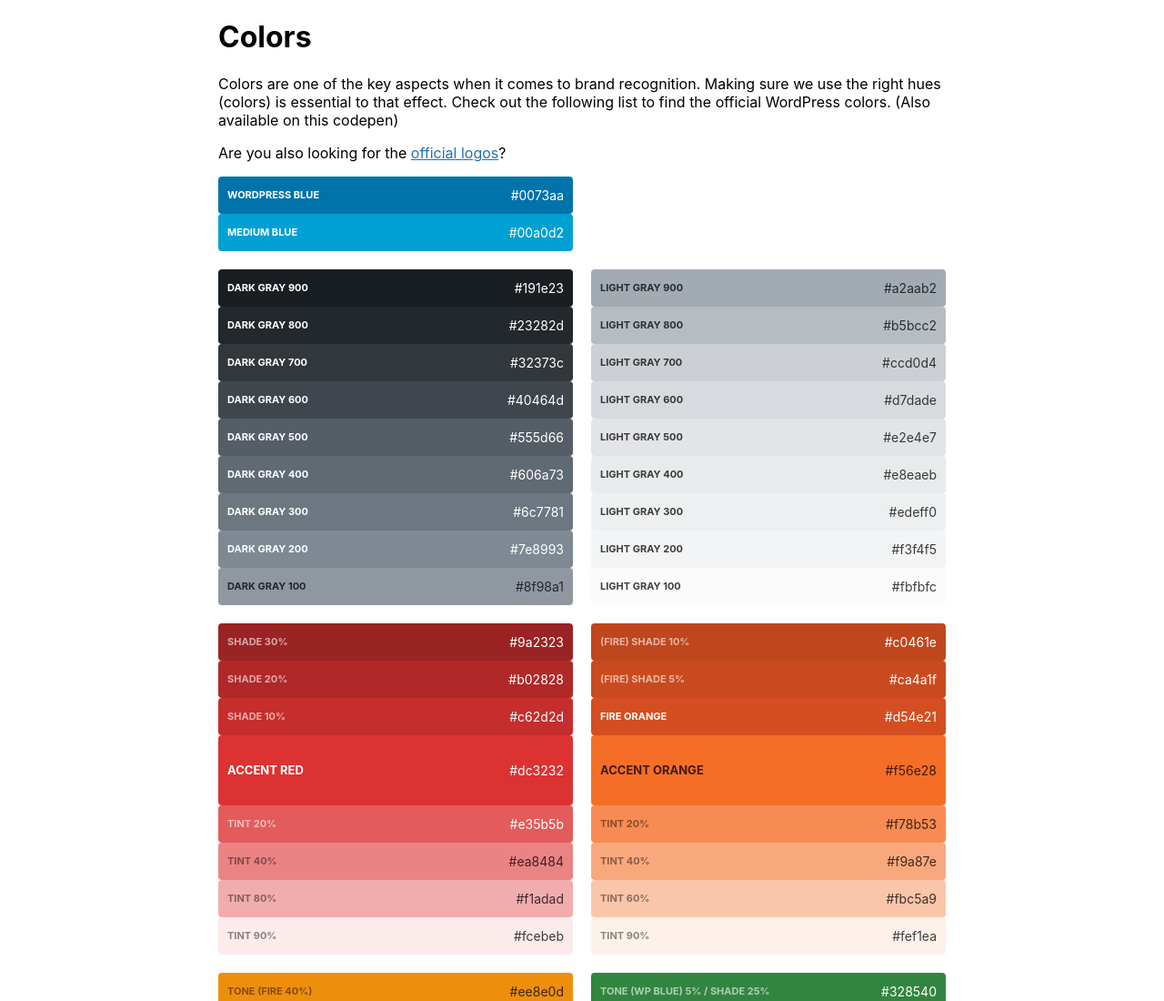
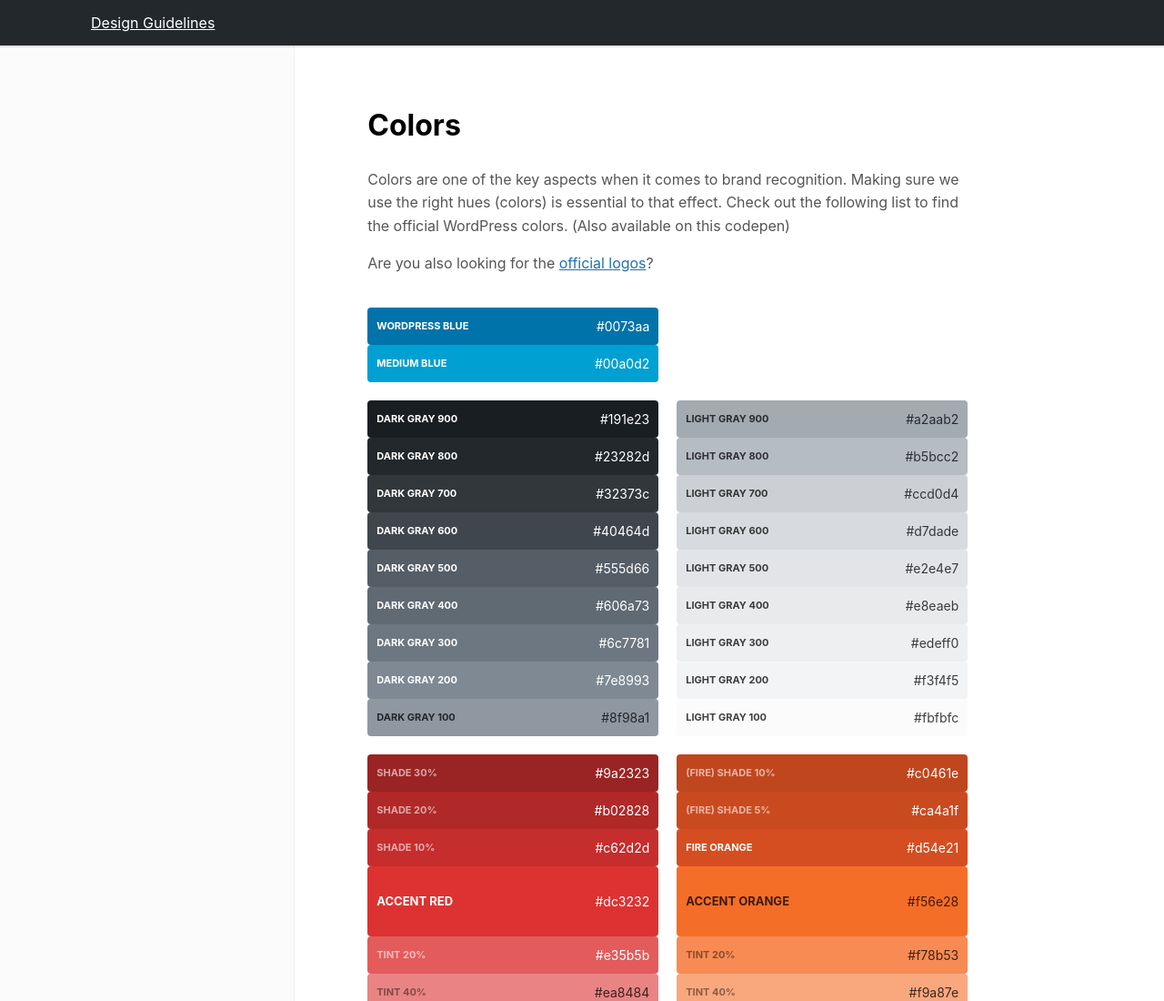
Before and after one commit to ItsJonQ/wordpress-design-guidelines, a Gatsby site: page /colors in a window 1280 px wide. Shown: the top 1100 px of the page at 91% size. Built offline with nearby package versions, Linux system fonts and the light colour scheme; Gatsby itself is replaced by a stand-in of ours.

Commit message:
Create UI for PageLayout

```diff
--- /dev/null
+++ b/src/components/break.js
@@ -0,0 +1,20 @@
+/**
+ * External dependencies
+ */
+import React from 'react';
+import styled from 'styled-components';
+
+/**
+ * Internal dependencies
+ */
+import { useClassNames } from '../utils';
+
+export default function Break( props ) {
+	const [ classnames ] = useClassNames( props, 'Break' );
+	return <BreakUI { ...props } className={ classnames() } />;
+}
+
+const BreakUI = styled.div`
+	padding: 10px 0;
+	height: 0;
+`;
--- a/src/components/color-palette/index.js
+++ b/src/components/color-palette/index.js
@@ -19,11 +19,11 @@
 
 	return (
 		<ColorPaletteProvider { ...restProps }>
-			<StyledPalette className={ className }>
+			<PaletteUI className={ className }>
 				{ colors.map( ( item ) => {
 					return <Item { ...item } key={ item.id } />;
 				} ) }
-			</StyledPalette>
+			</PaletteUI>
 		</ColorPaletteProvider>
 	);
 }
@@ -33,7 +33,7 @@
 	setCurrentColor: () => undefined,
 };
 
-const StyledPalette = styled.div`
+const PaletteUI = styled.div`
 	width: 100%;
 
 	&.is-grid {
--- a/src/components/color-palette/item-label.js
+++ b/src/components/color-palette/item-label.js
@@ -18,10 +18,10 @@
 		isShadeTint && 'is-shadeTint',
 	);
 
-	return <StyledLabel className={ className }>{ children }</StyledLabel>;
+	return <LabelUI className={ className }>{ children }</LabelUI>;
 }
 
-const StyledLabel = styled.div`
+const LabelUI = styled.div`
 	font-size: 11px;
 	font-weight: bold;
 	line-height: 1;
--- a/src/components/color-palette/item.js
+++ b/src/components/color-palette/item.js
@@ -48,7 +48,7 @@
 	const label = name;
 
 	return (
-		<StyledItem
+		<ItemUI
 			aria-label={ name }
 			className={ className }
 			data-color-id={ id }
@@ -69,7 +69,7 @@
 				</Flexy.Item>
 				<Flexy.Item>{ value }</Flexy.Item>
 			</Flexy>
-		</StyledItem>
+		</ItemUI>
 	);
 }
 
@@ -101,7 +101,7 @@
 	return name === baseName;
 }
 
-const StyledItem = styled.button`
+const ItemUI = styled.button`
 	appearance: none;
 	border: none;
 	border-radius: 4px;
--- a/src/components/color-set.js
+++ b/src/components/color-set.js
@@ -16,7 +16,7 @@
 	const { colors } = set;
 
 	return (
-		<StyledGrid className={ classnames() }>
+		<GridUI className={ classnames() }>
 			{ colors.map( ( collection ) => (
 				<ColorPalette
 					isGrid
@@ -24,11 +24,11 @@
 					key={ collection.id }
 				/>
 			) ) }
-		</StyledGrid>
+		</GridUI>
 	);
 }
 
-const StyledGrid = styled.div`
+const GridUI = styled.div`
 	display: flex;
 	flex-wrap: wrap;
 	margin: 0 -10px;
--- /dev/null
+++ b/src/components/container.js
@@ -0,0 +1,21 @@
+/**
+ * External dependencies
+ */
+import React from 'react';
+import styled from 'styled-components';
+
+/**
+ * Internal dependencies
+ */
+import { useClassNames } from '../utils';
+
+export default function Container( props ) {
+	const [ classnames ] = useClassNames( props, 'Container' );
+	return <ContainerUI { ...props } className={ classnames() } />;
+}
+
+const ContainerUI = styled.div`
+	margin: auto;
+	max-width: 1080px;
+	width: 100%;
+`;
--- a/src/components/flexy/block.js
+++ b/src/components/flexy/block.js
@@ -12,10 +12,10 @@
 export default function FlexyBlock( props ) {
 	const [ classnames ] = useClassNames( props, 'FlexyBlock' );
 
-	return <StyledBlock { ...props } className={ classnames() } />;
+	return <BlockUI { ...props } className={ classnames() } />;
 }
 
-const StyledBlock = styled.div`
+const BlockUI = styled.div`
 	min-width: 0;
 	min-height: 0;
 `;
--- a/src/components/flexy/index.js
+++ b/src/components/flexy/index.js
@@ -14,7 +14,7 @@
 export default function Flexy( props ) {
 	const [ classnames ] = useClassNames( props, 'Flexy' );
 
-	return <StyledFlexy { ...props } className={ classnames() } />;
+	return <FlexyUI { ...props } className={ classnames() } />;
 }
 
 const alignProps = {
@@ -24,7 +24,7 @@
 	bottom: 'flex-end',
 };
 
-const StyledFlexy = styled.div`
+const FlexyUI = styled.div`
 	display: flex;
 	justify-content: space-between;
 	width: 100%;
--- a/src/components/flexy/item.js
+++ b/src/components/flexy/item.js
@@ -12,10 +12,10 @@
 export default function FlexyItem( props ) {
 	const [ classnames ] = useClassNames( props, 'FlexyItem' );
 
-	return <StyledItem { ...props } className={ classnames() } />;
+	return <ItemUI { ...props } className={ classnames() } />;
 }
 
-const StyledItem = styled.div`
+const ItemUI = styled.div`
 	min-width: 0;
 	min-height: 0;
 `;
--- a/src/components/index.js
+++ b/src/components/index.js
@@ -1,12 +1,16 @@
 /**
  * Internal dependencies
  */
+export { default as Break } from './break';
 export { default as ColorPalettes } from './color-palettes';
 export { default as ColorPalette } from './color-palette';
+export { default as Container } from './container';
 export { default as ColorSet } from './color-set';
 export { default as Flexy } from './flexy';
 export { default as GlobalStyles } from './global-styles';
 export { default as Layout } from './layout';
 export { default as Link } from './link';
 export { default as MDXProvider } from './mdx-provider';
+export { default as PageLayout } from './page-layout';
 export { default as SEO } from './seo';
+export { default as SiteHeader } from './site-header';
--- a/src/components/layout.js
+++ b/src/components/layout.js
@@ -7,9 +7,7 @@
 /**
  * Internal dependencies
  */
-import { GlobalStyles, Link, MDXProvider, SEO } from './index';
-
-const NAVIGATION = [ { to: '/', label: 'Home' } ];
+import { PageLayout, SEO } from './index';
 
 export default ( { site, frontmatter = {}, children } ) => {
 	const { description: siteDescription } = site.siteMetadata;
@@ -19,25 +17,10 @@
 	const description = frontmatterDescription || siteDescription;
 
 	return (
-		<>
-			<GlobalStyles />
+		<PageLayout>
 			<SEO { ...site.siteMetadata } description={ description } />
-			<MDXProvider>
-				<>
-					<ul>
-						{ NAVIGATION.map( ( navigation ) => (
-							<li key={ navigation.label }>
-								<Link to={ navigation.to }>
-									{ navigation.label }
-								</Link>
-							</li>
-						) ) }
-					</ul>
-
-					{ children }
-				</>
-			</MDXProvider>
-		</>
+			{ children }
+		</PageLayout>
 	);
 };
 
--- a/src/components/mdx/Title.js
+++ b/src/components/mdx/Title.js
@@ -4,13 +4,9 @@
 import styled from 'styled-components';
 
 export default styled.h1`
-	text-align: center;
-	font-size: 24px;
-	font-weight: 400;
 	line-height: 1.1;
-	border-top: 1px solid #f3f3f3;
 	margin-top: 20px;
-	margin-bottom: 20px;
+	margin: 0 0 20px;
+	padding-bottom: 10px;
 	padding-top: 30px;
-	padding-bottom: 10px;
 `;
--- /dev/null
+++ b/src/components/page-layout.js
@@ -0,0 +1,77 @@
+/**
+ * External dependencies
+ */
+import React from 'react';
+import styled from 'styled-components';
+
+/**
+ * Internal dependencies
+ */
+import { GlobalStyles, MDXProvider, SiteHeader } from './index';
+import { useClassNames } from '../utils';
+
+export default function PageLayout( props ) {
+	const { children } = props;
+	const [ classnames ] = useClassNames( props, 'PageLayout' );
+
+	return (
+		<>
+			<GlobalStyles />
+			<SiteHeader />
+			<PageWrapperUI className="PageLayoutWrapper">
+				<PageUI className={ classnames() }>
+					<SidebarUI className="PageLayoutSidebar">
+						<SidebarContentUI></SidebarContentUI>
+					</SidebarUI>
+					<BodyUI className="PageLayoutBody">
+						<ContentUI className="PageLayoutContent">
+							<MDXProvider>{ children }</MDXProvider>
+						</ContentUI>
+					</BodyUI>
+				</PageUI>
+			</PageWrapperUI>
+		</>
+	);
+}
+
+const PageWrapperUI = styled.div`
+	display: flex;
+	flex-direction: column;
+	margin: auto;
+	min-height: calc(100vh);
+	padding-top: 50px;
+	width: 100%;
+`;
+
+const PageUI = styled.div`
+	align-items: stretch;
+	display: flex;
+	flex: 1;
+	height: 100%;
+`;
+
+const SidebarUI = styled.div`
+	position: relative;
+	width: 300px;
+	border-right: 1px solid rgba(0, 0, 0, 0.04);
+	margin-left: calc((100vw - 1080px) / 2);
+`;
+
+const SidebarContentUI = styled.div`
+	padding: 32px 0 100px;
+	position: sticky;
+	top: 0;
+	left: 0;
+	width: 100%;
+	overflow-y: auto;
+`;
+
+const BodyUI = styled.div`
+	background: white;
+	width: 100%;
+`;
+
+const ContentUI = styled.div`
+	padding: 40px 80px 80px;
+	max-width: 820px;
+`;
--- /dev/null
+++ b/src/components/site-header.js
@@ -0,0 +1,46 @@
+/**
+ * External dependencies
+ */
+import React from 'react';
+import styled from 'styled-components';
+
+/**
+ * Internal dependencies
+ */
+import { Container, Link } from './index';
+import { useClassNames } from '../utils';
+
+export default function SiteHeader( props ) {
+	const [ classnames ] = useClassNames( props, 'SiteHeader' );
+
+	return (
+		<SiteHeaderUI className={ classnames() }>
+			<Container>
+				<ContentUI>
+					<Link to="/">Design Guidelines</Link>
+				</ContentUI>
+			</Container>
+		</SiteHeaderUI>
+	);
+}
+
+const SiteHeaderUI = styled.div`
+	background: var(--colorDarkGray800);
+	box-shadow: 0 2px 0 rgba(0, 0, 0, 0.1);
+	height: 50px;
+	left: 0;
+	position: fixed;
+	top: 0;
+	width: 100%;
+	z-index: 100;
+
+	a {
+		color: white;
+	}
+`;
+
+const ContentUI = styled.div`
+	align-items: center;
+	display: flex;
+	min-height: 50px;
+`;
--- a/src/pages/colors.mdx
+++ b/src/pages/colors.mdx
@@ -3,7 +3,7 @@
 layout: 'colors'
 ---
 
-import { ColorPalettes } from '../components';
+import { Break, ColorPalettes } from '../components';
 import PageLayout from '../templates/colors';
 
 export default PageLayout;
@@ -14,4 +14,5 @@
 
 Are you also looking for the [official logos](https://make.wordpress.org/design/handbook/design-guide/foundations/identity/)?
 
+<Break />
 <ColorPalettes />
--- a/src/styles/global.css
+++ b/src/styles/global.css
@@ -14,6 +14,7 @@
 }
 
 body {
+	background: var(--colorLightGray100);
 	margin: 0;
 	font-family: -apple-system, BlinkMacSystemFont, 'Segoe UI', 'Roboto',
 		'Oxygen', 'Ubuntu', 'Cantarell', 'Fira Sans', 'Droid Sans',
--- a/src/templates/colors.js
+++ b/src/templates/colors.js
@@ -7,21 +7,21 @@
 /**
  * Internal dependencies
  */
-import { GlobalStyles, SEO } from '../components';
+import { GlobalStyles, PageLayout, SEO } from '../components';
 
-export default function PageLayout( props ) {
+export default function Layout( props ) {
 	const { children } = props;
 
 	return (
-		<>
+		<PageLayout>
 			<GlobalStyles />
 			<SEO { ...props } />
-			<StyledPage>{ children }</StyledPage>
-		</>
+			<PageUI>{ children }</PageUI>
+		</PageLayout>
 	);
 }
 
-const StyledPage = styled.div`
+const PageUI = styled.div`
 	max-width: 800px;
 	margin: auto;
 `;
```
